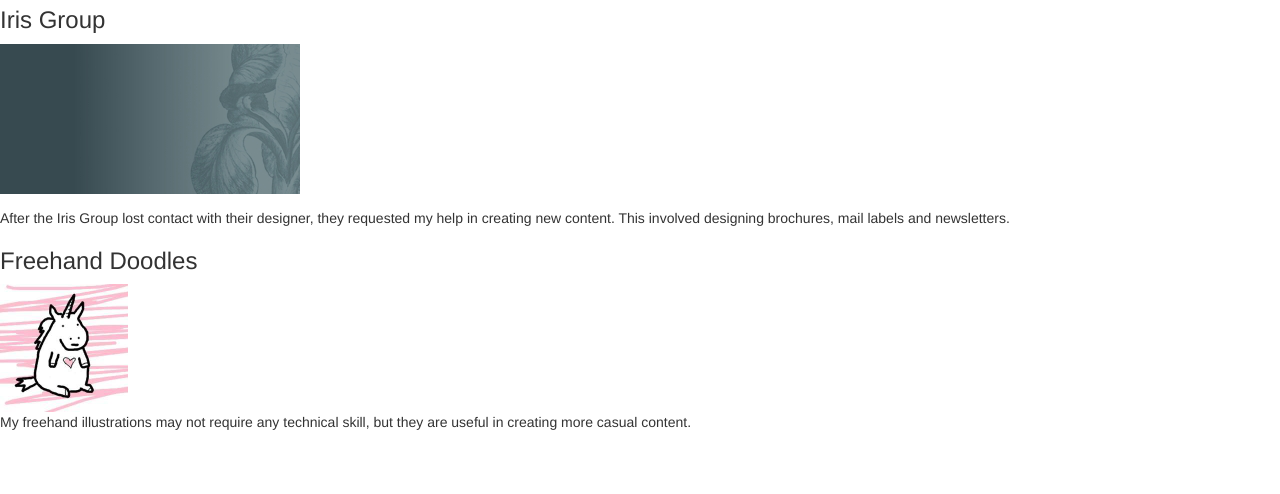
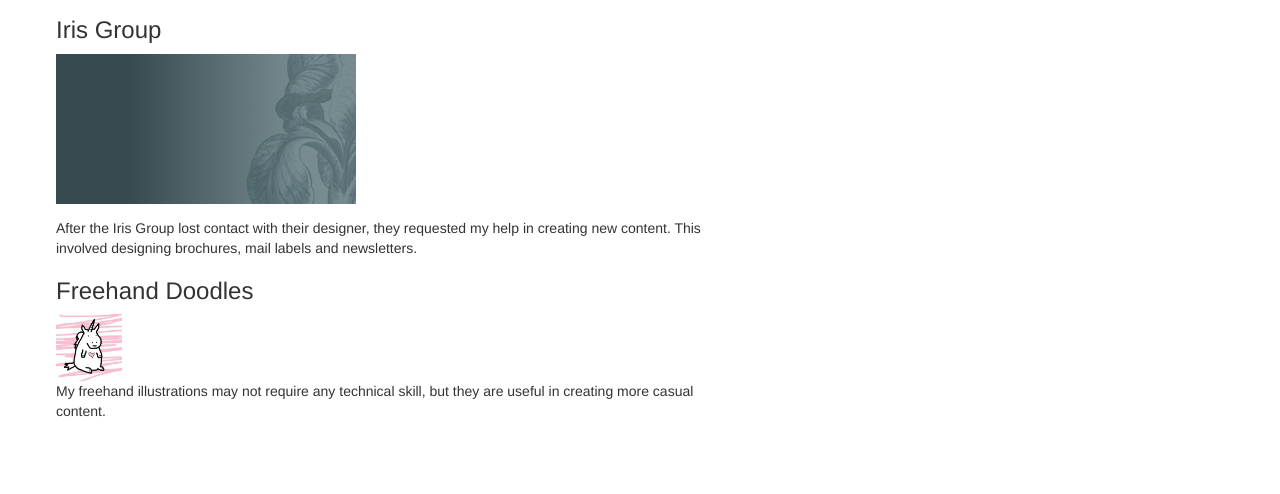
Before and after one commit to t-howell/COMP1073-A2, a website: page projects.html in a window 1280 px wide. Shown: the part 306-800 px from the top of the page. Drawn offline with Linux system fonts and the light colour scheme.

Commit message:
CSS changes

```diff
--- a/Contents/app.css
+++ b/Contents/app.css
@@ -44,7 +44,7 @@
 }
 
 /* Projects Page Layout */
-div#projects {
+main {
 	padding-left: 4em;
 	padding-right: 40em;
 	padding-top: 1em;
--- a/projects.html
+++ b/projects.html
@@ -25,7 +25,7 @@
 		</nav>
 	</header>
 	<!-- Projects Section-->
-	<div>
+	<main>
 		<h1 id="projectsHeading"></h1>
 
 		<h3 id="firstProjectHeading"></h1>
@@ -39,7 +39,7 @@
 		<h3 id="thirdProjectHeading"></h1>
 		<img id="unicorn" src="Contents/unicorn.jpg" alt="Unicorn">
 		<p id="thirdProjectInfo"> </p>
-	</div>
+	</main>
 	<!-- JavaScript Section -->
 	<script src="Scripts/lib/jquery/dist/jquery.min.js"></script>
 	<script src="Scripts/lib/bootstrap/dist/js/bootstrap.min.js"></script>
```
